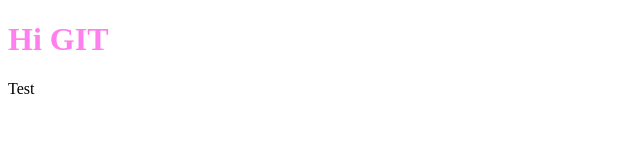
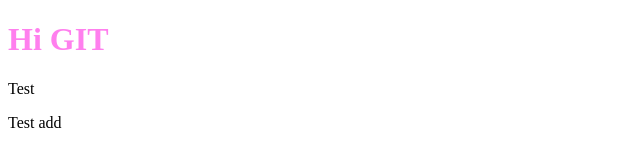
Before and after one commit to ViktorSeniv/js-course-2024, a plain HTML site: page 01_Git/index.html in a window 1280 px wide. Shown: the full height of the page, 0-640 px from the left. Drawn offline with Linux system fonts and the light colour scheme.

Commit message:
add 2-nd p

```diff
--- a/01_Git/index.html
+++ b/01_Git/index.html
@@ -11,6 +11,7 @@
         Hi GIT
     </h1>
     <p>Test</p>
+    <p>Test add</p>
 
 </body>
 </html>
```
Also changed, not shown: 1 other file.
